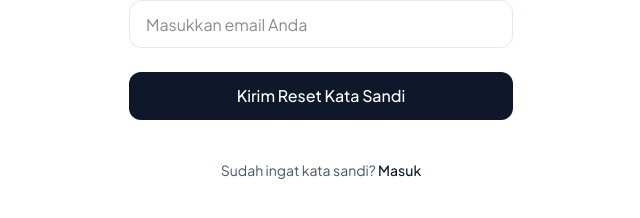
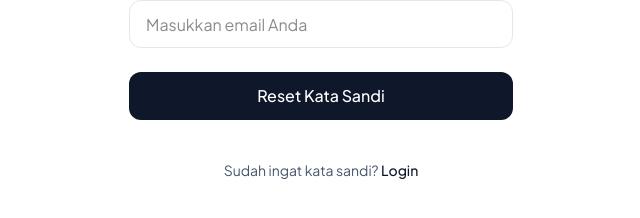
Before and after one commit to wildanrizkii/supplier-document-portal, a Next.js app: page /forgot-password in a window 1280 px wide. Shown: the part 460-678 px from the top of the page, without its empty margins (319-959 px from the left). Built offline with nearby package versions, Linux system fonts and the light colour scheme.

Commit message:
Logging saat lupa dan ganti password

```diff
--- a/src/components/UI/Login/ForgotPassword/index.jsx
+++ b/src/components/UI/Login/ForgotPassword/index.jsx
@@ -456,11 +456,11 @@ const ForgotPasswordForm = () => {
                     Mengirim...
                   </div>
                 ) : requestCooldown > 0 ? (
-                  `Kirim Reset (${formatCooldownTime(requestCooldown)})`
+                  `Reset Kata Sandi(${formatCooldownTime(requestCooldown)})`
                 ) : isBlocked ? (
                   "Terlalu Banyak Percobaan"
                 ) : (
-                  "Kirim Reset Kata Sandi"
+                  "Reset Kata Sandi"
                 )}
               </button>
 
@@ -472,7 +472,7 @@ const ForgotPasswordForm = () => {
                     href="/login"
                     className="text-slate-900 font-medium hover:text-blue-600 transition-colors duration-200"
                   >
-                    Masuk
+                    Login
                   </Link>
                 </p>
               </div>
--- a/src/components/UI/Sidebar/index.jsx
+++ b/src/components/UI/Sidebar/index.jsx
@@ -3,7 +3,7 @@ import React, { useMemo, useState, useEffect, useRef } from "react";
 import Link from "next/link";
 import { usePathname } from "next/navigation";
 import Image from "next/image";
-import { RiDashboardLine, RiAdminLine } from "react-icons/ri";
+import { MdOutlineSpaceDashboard } from "react-icons/md";
 import { LuCodesandbox, LuBox } from "react-icons/lu";
 import {
   IoChevronUpOutline,
@@ -25,7 +25,7 @@ const NAVIGATION_ITEMS = [
     name: "Dashboard",
     href: "/dashboard",
     subpaths: ["/"],
-    icon: <RiDashboardLine size={22} />,
+    icon: <MdOutlineSpaceDashboard size={22} />,
     roles: ["Admin"],
   },
   {
```
